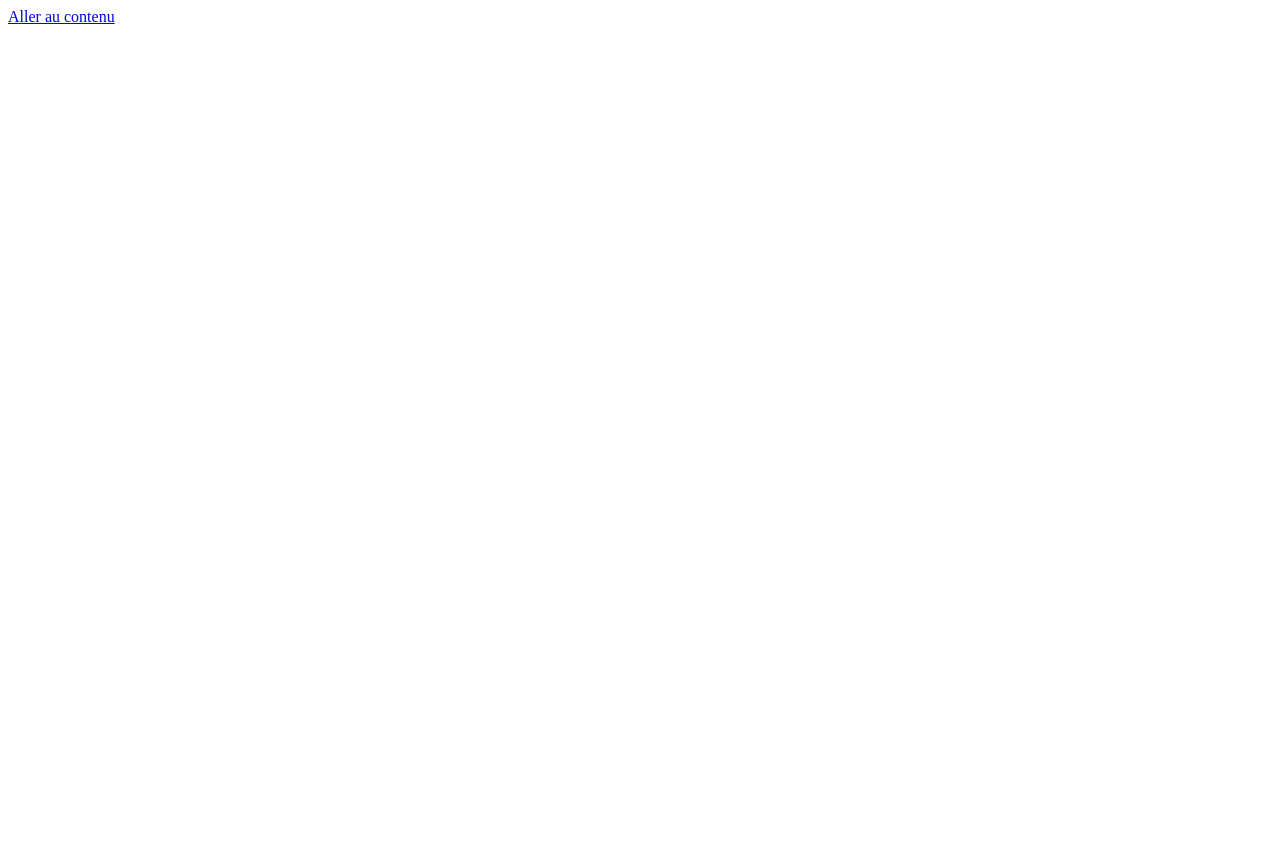
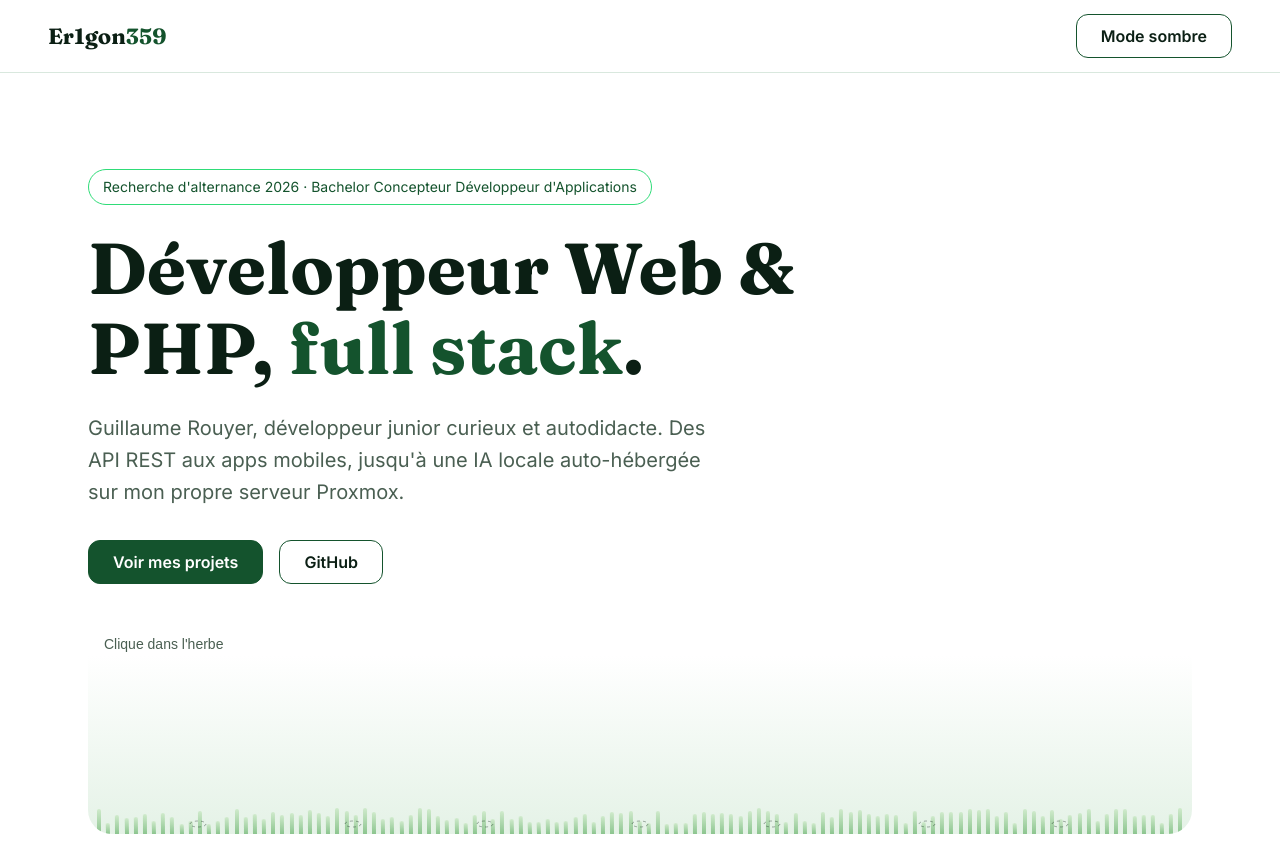
Before and after one commit to Gu1LLaumeR0UY3R/Guillaume-Rouyer, a Vue app: page / in a window 1280 px wide. Before the commit the page ends 800 px from the top, so only its background shows below. Built offline with nearby package versions, Linux system fonts and the light colour scheme.

Commit message:
feat(accueil): section d'accueil et champ d'herbe interactif

```diff
--- a/src/App.vue
+++ b/src/App.vue
@@ -1,8 +1,12 @@
 <script setup>
+import AppHeader from './components/AppHeader.vue'
+import HeroSection from './components/HeroSection.vue'
 </script>
 
 <template>
   <a class="skip" href="#contenu">Aller au contenu</a>
+  <AppHeader />
   <main id="contenu">
+    <HeroSection />
   </main>
 </template>
--- /dev/null
+++ b/src/components/AppHeader.vue
@@ -0,0 +1,25 @@
+<script setup>
+import { NAV } from '../data/nav.js'
+import ThemeToggle from './ThemeToggle.vue'
+</script>
+
+<template>
+  <header class="site-header">
+    <a class="brand" href="#accueil">Er1gon<span>359</span></a>
+    <nav aria-label="Navigation principale">
+      <ul>
+        <li v-for="item in NAV" :key="item.id"><a :href="`#${item.id}`">{{ item.label }}</a></li>
+        <li><ThemeToggle /></li>
+      </ul>
+    </nav>
+  </header>
+</template>
+
+<style scoped>
+.site-header{position:sticky;top:0;z-index:20;display:flex;flex-wrap:wrap;gap:16px;align-items:center;justify-content:space-between;padding:14px clamp(20px,5vw,48px);border-bottom:1px solid var(--line);background:color-mix(in srgb,var(--bg) 88%,transparent);backdrop-filter:blur(8px)}
+.brand{font:700 22px var(--serif);text-decoration:none}
+.brand span{color:var(--green)}
+ul{display:flex;gap:22px;flex-wrap:wrap;align-items:center;margin:0;padding:0;list-style:none}
+li a{font-size:15px;text-decoration:none}
+li a:hover{color:var(--green)}
+</style>
--- /dev/null
+++ b/src/components/HeroSection.vue
@@ -0,0 +1,30 @@
+<script setup>
+import MeadowField from './MeadowField.vue'
+</script>
+
+<template>
+  <section id="accueil" class="hero">
+    <div class="container">
+      <p class="badge">Recherche d'alternance 2026 · Bachelor Concepteur Développeur d'Applications</p>
+      <h1>Développeur Web &amp; PHP, <span>full stack</span>.</h1>
+      <p class="lead">
+        Guillaume Rouyer, développeur junior curieux et autodidacte. Des API REST aux apps mobiles,
+        jusqu'à une IA locale auto-hébergée sur mon propre serveur Proxmox.
+      </p>
+      <div class="cta">
+        <a class="btn btn-primary" href="#projets">Voir mes projets</a>
+        <a class="btn btn-ghost" href="https://github.com/Gu1LLaumeR0UY3R" rel="noopener">GitHub</a>
+      </div>
+      <MeadowField />
+    </div>
+  </section>
+</template>
+
+<style scoped>
+.hero{padding:96px 0 24px}
+.badge{display:inline-block;margin:0 0 24px;padding:6px 14px;border:1px solid var(--neon);border-radius:999px;color:var(--green);font-size:14px}
+h1{max-width:900px;margin-bottom:24px;font-size:clamp(40px,7vw,72px)}
+h1 span{color:var(--green)}
+.lead{max-width:640px;margin:0 0 32px;color:var(--muted);font-size:clamp(17px,2vw,20px)}
+.cta{display:flex;flex-wrap:wrap;gap:16px}
+</style>
--- /dev/null
+++ b/src/components/MeadowField.vue
@@ -0,0 +1,76 @@
+<script setup>
+import { computed, ref } from 'vue'
+
+// Champ d'herbe interactif : chaque clic fait pousser un élément à un emplacement fixe.
+const SPOTS = [
+  { x: 10, type: 'cherry' }, { x: 24, type: 'flower' }, { x: 36, type: 'willow' }, { x: 50, type: 'flower' },
+  { x: 62, type: 'cherry' }, { x: 76, type: 'flower' }, { x: 88, type: 'willow' },
+]
+const WIDTH = { cherry: 100, willow: 100, flower: 30, mark: 20 }
+
+const rnd = (k) => Math.abs(Math.sin(k * 12.9898) * 43758.5453) % 1
+const blades = Array.from({ length: 120 }, (_, i) => {
+  const r = rnd(i)
+  return {
+    left: `${(i * 0.83).toFixed(2)}%`,
+    height: `${10 + Math.round(r * 16)}px`,
+    animationDuration: `${(3 + r * 3).toFixed(1)}s`,
+    animationDelay: `-${(r * 4).toFixed(1)}s`,
+  }
+})
+const strands = [16, 26, 36, 46, 56, 66, 76, 86].map(
+  (x, i) => `M${x} 38C${x - 6} 70 ${x + 4} 92 ${x - 2} ${100 + (i % 3) * 6}`,
+)
+
+const planted = ref(0)
+const spots = computed(() => SPOTS.map((s, i) => {
+  const on = i < planted.value
+  return { ...s, on, style: { left: `${s.x}%`, marginLeft: `-${WIDTH[on ? s.type : 'mark'] / 2}px` } }
+}))
+const hint = computed(() => (planted.value ? `${planted.value} / ${SPOTS.length} plantés` : "Clique dans l'herbe"))
+
+function plant() {
+  planted.value = planted.value >= SPOTS.length ? 0 : planted.value + 1
+}
+</script>
+
+<template>
+  <button class="meadow" type="button" aria-label="Champ d'herbe : cliquer pour faire pousser des arbres et des fleurs" @click="plant">
+    <span class="hint">{{ hint }}</span>
+    <span v-for="(style, i) in blades" :key="i" class="blade" :style="style" />
+    <span v-for="s in spots" :key="s.x" class="spot" :style="s.style">
+      <svg v-if="!s.on" viewBox="0 0 20 8" width="20" height="8" aria-hidden="true">
+        <ellipse cx="10" cy="4" rx="8" ry="3" fill="none" stroke="currentColor" stroke-opacity=".35" stroke-dasharray="3 3" />
+      </svg>
+      <svg v-else-if="s.type === 'cherry'" class="grow" viewBox="0 0 100 120" width="100" height="120" aria-hidden="true">
+        <path d="M48 120C50 90 44 75 40 60M50 100C56 85 62 72 70 58M46 82C42 74 34 70 28 66" stroke="#7a5a48" stroke-width="5" stroke-linecap="round" fill="none" />
+        <g fill="#f6c3d2"><circle cx="50" cy="34" r="26" /><circle cx="26" cy="52" r="20" /><circle cx="74" cy="50" r="22" /></g>
+        <g fill="#fbdde6"><circle cx="40" cy="26" r="14" /><circle cx="66" cy="36" r="12" /></g>
+        <g fill="#ee9fb8"><circle cx="30" cy="48" r="4" /><circle cx="58" cy="22" r="4" /><circle cx="76" cy="56" r="4" /><circle cx="48" cy="46" r="3" /></g>
+      </svg>
+      <svg v-else-if="s.type === 'willow'" class="grow" viewBox="0 0 100 130" width="100" height="130" aria-hidden="true">
+        <path d="M50 130C52 100 48 80 46 50" stroke="#7a5a48" stroke-width="5" stroke-linecap="round" fill="none" />
+        <ellipse cx="50" cy="36" rx="42" ry="22" fill="#a9d4a4" />
+        <g stroke="#86bd86" stroke-width="3" stroke-linecap="round" fill="none"><path v-for="(d, k) in strands" :key="k" :d="d" /></g>
+      </svg>
+      <svg v-else class="grow" viewBox="0 0 40 60" width="30" height="45" aria-hidden="true">
+        <line x1="20" y1="20" x2="20" y2="60" stroke="#6bb07a" stroke-width="3" />
+        <g transform="translate(20 18)" fill="#fff" stroke="#8fb8e8" stroke-width="1.5">
+          <ellipse v-for="a in [0, 72, 144, 216, 288]" :key="a" cy="-9" rx="5" ry="9" :transform="`rotate(${a})`" />
+          <circle r="4" fill="#f2d27a" stroke="none" />
+        </g>
+      </svg>
+    </span>
+  </button>
+</template>
+
+<style scoped>
+.meadow{display:block;position:relative;width:100%;height:210px;margin-top:40px;padding:0;border:0;border-radius:24px;overflow:hidden;cursor:pointer;color:var(--fg);background:linear-gradient(to top,color-mix(in srgb,var(--card) 85%,#8cc58f),transparent 85%)}
+.hint{position:absolute;left:16px;top:12px;color:var(--muted);font-size:14px}
+.blade{position:absolute;bottom:0;width:4px;border-radius:4px 4px 0 0;transform-origin:bottom center;background:linear-gradient(to top,#8cc58f,#cfeacb);animation:sway ease-in-out infinite alternate}
+@keyframes sway{from{transform:rotate(-4deg)}to{transform:rotate(4deg)}}
+.spot{position:absolute;bottom:6px;display:block;pointer-events:none}
+.spot svg{display:block;transform-origin:bottom center}
+.grow{animation:pop .7s cubic-bezier(.3,1.4,.5,1) both}
+@keyframes pop{from{transform:scale(0)}to{transform:scale(1)}}
+</style>
--- /dev/null
+++ b/src/components/ThemeToggle.vue
@@ -0,0 +1,11 @@
+<script setup>
+import { useTheme } from '../composables/useTheme.js'
+
+const { theme, toggle } = useTheme()
+</script>
+
+<template>
+  <button class="btn btn-ghost" type="button" :aria-pressed="theme === 'dark'" @click="toggle">
+    {{ theme === 'dark' ? 'Mode clair' : 'Mode sombre' }}
+  </button>
+</template>
--- /dev/null
+++ b/src/composables/useTheme.js
@@ -0,0 +1,15 @@
+import { ref, watchEffect } from 'vue'
+
+const theme = ref(document.documentElement.dataset.theme || 'light')
+
+watchEffect(() => {
+  document.documentElement.dataset.theme = theme.value
+})
+
+export function useTheme() {
+  function toggle() {
+    theme.value = theme.value === 'dark' ? 'light' : 'dark'
+    try { localStorage.setItem('theme', theme.value) } catch { /* stockage indisponible */ }
+  }
+  return { theme, toggle }
+}
--- /dev/null
+++ b/src/data/nav.js
@@ -0,0 +1,2 @@
+export const NAV = [
+]
--- a/src/main.js
+++ b/src/main.js
@@ -1,4 +1,5 @@
 import { createApp } from 'vue'
 import App from './App.vue'
+import './styles/base.css'
 
 createApp(App).mount('#app')
--- /dev/null
+++ b/src/styles/base.css
@@ -0,0 +1,17 @@
+:root{--bg:#fff;--fg:#0b1f14;--muted:#4a5f52;--card:#f4faf6;--line:#d9e8de;--green:#14532d;--neon:#2fdc78;--deep:#0a2e1a;--glow:rgba(20,83,45,.28);--on-green:#fff;--radius:20px;--max:1200px;--font:'Inter',system-ui,sans-serif;--serif:'Fraunces',Georgia,serif;color-scheme:light}
+:root[data-theme=dark]{--bg:#07140d;--fg:#eafff1;--muted:#9bbba7;--card:#0e2217;--line:#1e3a2a;--green:#39ff88;--neon:#39ff88;--deep:#031009;--glow:rgba(57,255,136,.3);--on-green:#052e16;color-scheme:dark}
+*{box-sizing:border-box}
+html{scroll-behavior:smooth;scroll-padding-top:84px}
+body{margin:0;background:var(--bg);color:var(--fg);font:400 16px/1.6 var(--font)}
+a{color:inherit}
+h1,h2,h3{font-family:var(--serif);line-height:1.1;margin:0}
+h2{font-size:clamp(32px,4.5vw,44px);margin-bottom:20px}
+section{padding:72px 0}
+.container{max-width:var(--max);margin:0 auto;padding:0 clamp(20px,5vw,48px)}
+.skip{position:absolute;left:-999px;top:8px;z-index:100;padding:10px 16px;border-radius:8px;background:var(--green);color:var(--on-green)}
+.skip:focus{left:8px}
+:focus-visible{outline:3px solid var(--neon);outline-offset:3px;border-radius:6px}
+.btn{display:inline-flex;align-items:center;justify-content:center;min-height:44px;padding:0 24px;border:1px solid var(--green);border-radius:12px;font:600 16px var(--font);text-decoration:none;cursor:pointer;transition:transform .2s,box-shadow .2s}
+.btn:hover{transform:translateY(-2px);box-shadow:0 10px 20px -10px var(--glow)}
+.btn-primary{background:var(--green);color:var(--on-green)}
+.btn-ghost{background:transparent;color:var(--fg)}
```
